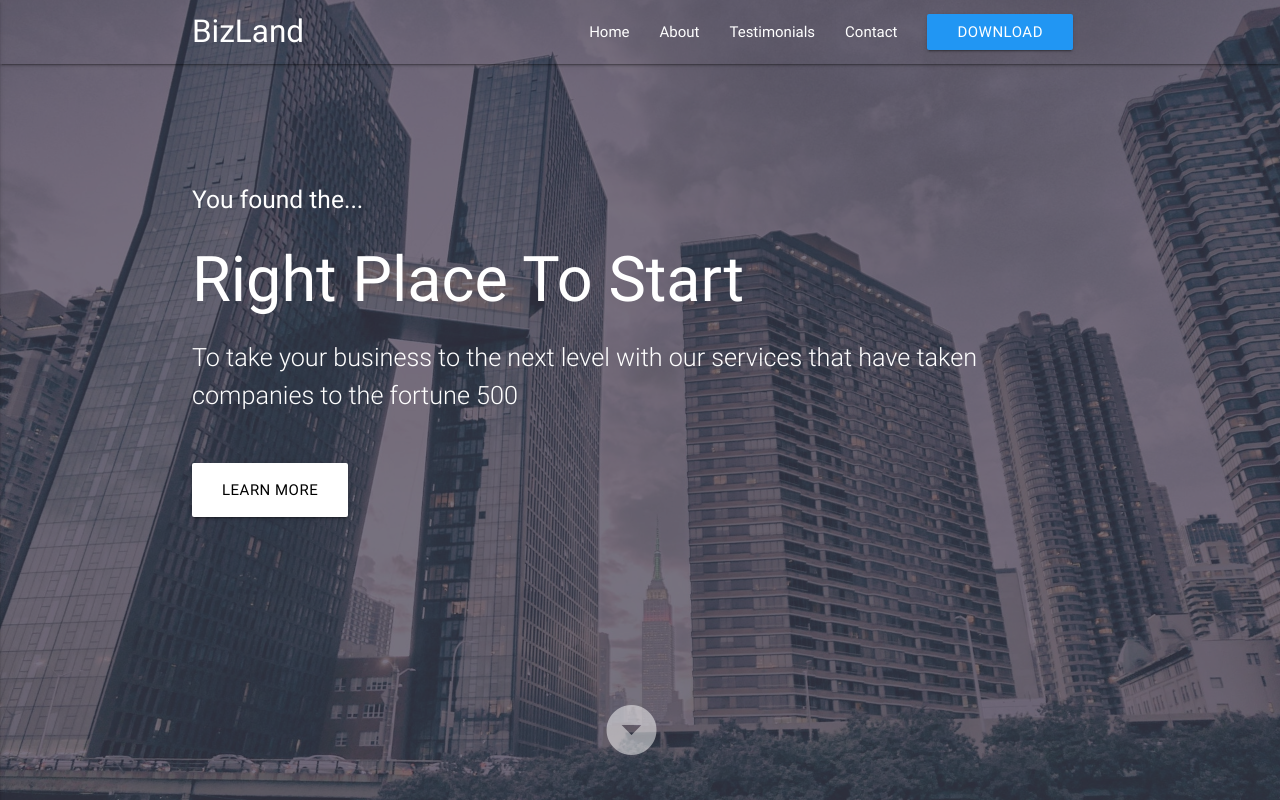
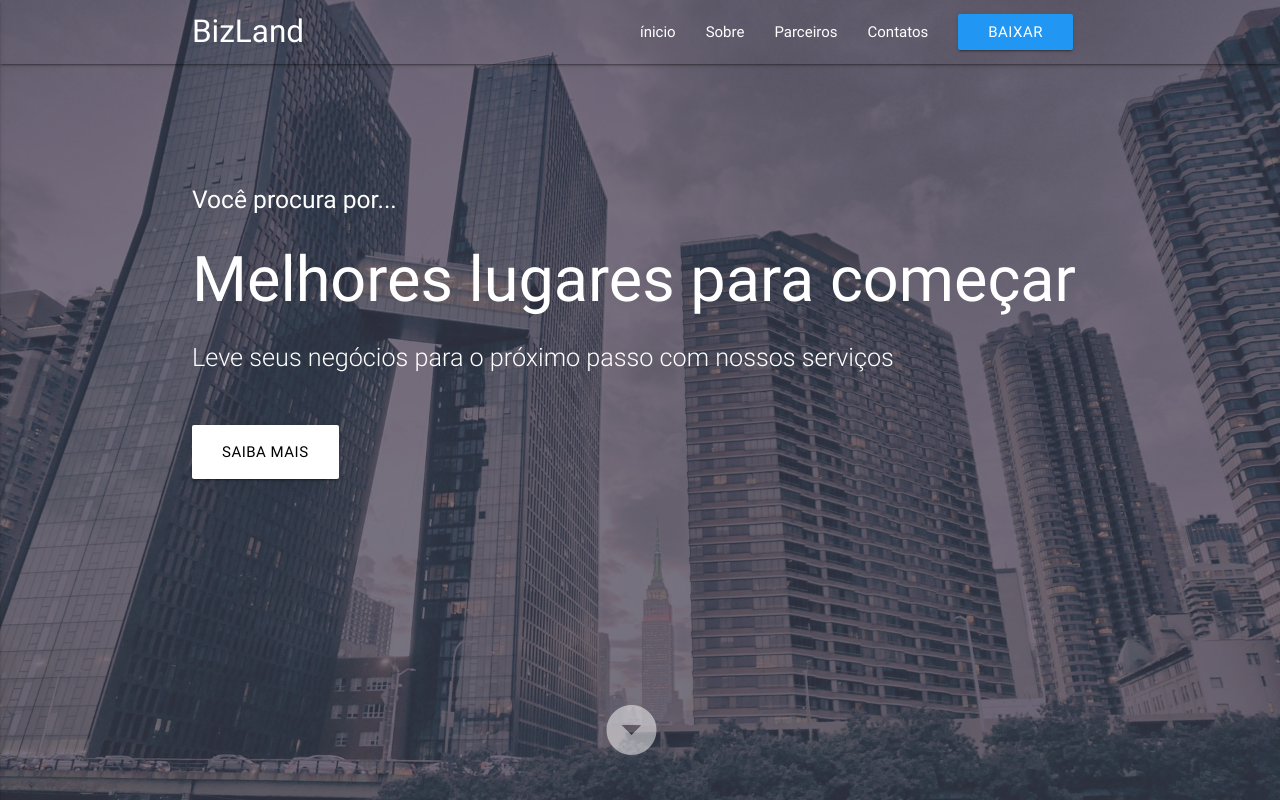
Before and after one commit to gustavocosta7/materialize_madmin, a plain HTML site: page bizland/index.html in a window 1280 px wide. Drawn offline with nearby package versions, Linux system fonts and the light colour scheme.

Commit message:
bizland - menu e showcase

```diff
--- a/bizland/index.html
+++ b/bizland/index.html
@@ -1,16 +1,23 @@
 <!DOCTYPE html>
 <html>
-
   <head>
     <!--Import Google Icon Font-->
-  <link href="https://fonts.googleapis.com/icon?family=Material+Icons" rel="stylesheet">
+    <link
+      href="https://fonts.googleapis.com/icon?family=Material+Icons"
+      rel="stylesheet"
+    />
     <!--Import materialize.css-->
-  <link type="text/css" rel="stylesheet" href="css/materialize.min.css" media="screen,projection" />
+    <link
+      type="text/css"
+      rel="stylesheet"
+      href="css/materialize.min.css"
+      media="screen,projection"
+    />
     <link type="text/css" rel="stylesheet" href="css/main.css" />
 
     <!--Let browser know website is optimized for mobile-->
     <meta name="viewport" content="width=device-width, initial-scale=1.0" />
-  <title>BizLand Theme</title>
+    <title>BizLand</title>
   </head>
 
   <body>
@@ -20,26 +27,16 @@
           <nav class="transparent">
             <div class="container">
               <div class="nav-wrapper">
-              <a href="#home" class="brand-logo">BizLand</a>
+                <a href="#index" class="brand-logo">BizLand</a>
                 <a href="#" data-activates="mobile-nav" class="button-collapse">
                   <i class="material-icons">menu</i>
                 </a>
                 <ul class="right hide-on-med-and-down">
-                <li>
-                  <a href="#home">Home</a>
-                </li>
-                <li>
-                  <a href="#about">About</a>
-                </li>
-                <li>
-                  <a href="#testimonials">Testimonials</a>
-                </li>
-                <li>
-                  <a href="#contact">Contact</a>
-                </li>
-                <li>
-                  <a href="#" class="btn blue">Download</a>
-                </li>
+                  <li><a href="#index">ínicio</a></li>
+                  <li><a href="#sobre">Sobre</a></li>
+                  <li><a href="#parceiros">Parceiros</a></li>
+                  <li><a href="#contato">Contatos</a></li>
+                  <li><a href="#" class="btn blue">Baixar</a></li>
                 </ul>
               </div>
             </div>
@@ -48,33 +45,29 @@
         <!-- Side nav -->
         <ul class="side-nav" id="mobile-nav">
           <h4 class="blue-grey darken-3 center">BizLand</h4>
-        <li>
-          <a class="divider"></a>
-        </li>
-        <li>
-          <a href="#home">Home</a>
-        </li>
-        <li>
-          <a href="#about">About</a>
-        </li>
-        <li>
-          <a href="#testimonials">Testimonials</a>
-        </li>
-        <li>
-          <a href="#contact">Contact</a>
-        </li>
+          <li class="divider"></li>
+          <li><a href="#index">ínicio</a></li>
+          <li><a href="#sobre">Sobre</a></li>
+          <li><a href="#parceiros">Parceiros</a></li>
+          <li><a href="#contato">Contatos</a></li>
         </ul>
-      <!-- Showcase -->
+        <!-- ShowCase -->
         <div class="showcase container">
           <div class="row">
             <div class="col s12 main-text">
-            <h5>You found the...</h5>
-            <h1>Right Place To Start</h1>
-            <p class="flow-text">To take your business to the next level with our services that have taken companies to the fortune 500</p>
-            <br>
-            <a href="#about" class="btn btn-large white black-text">Learn More</a>
-            <a href="#contact" class="white-text">
-              <i class="material-icons medium scroll-icon">arrow_drop_down_circle</i>
+              <h5>Você procura por...</h5>
+              <h1>Melhores lugares para começar</h1>
+              <p class="flow-text">
+                Leve seus negócios para o próximo passo com nossos serviços
+              </p>
+              <br />
+              <a href="#sobre" class="btn btn-large white black-text"
+                >Saiba mais</a
+              >
+              <a href="#contato" class="white-text">
+                <i class="material-icons medium scroll-icon"
+                  >arrow_drop_down_circle</i
+                >
               </a>
             </div>
           </div>
@@ -83,15 +76,16 @@
     </header>
 
     <!--Import jQuery before materialize.js-->
-  <script type="text/javascript" src="https://code.jquery.com/jquery-3.2.1.min.js"></script>
+    <script
+      type="text/javascript"
+      src="https://code.jquery.com/jquery-3.2.1.min.js"
+    ></script>
     <script type="text/javascript" src="js/materialize.min.js"></script>
     <script>
-    $(document).ready(function () {
+      $(document).ready(function() {
         // Init Sidenav
         $('.button-collapse').sideNav();
-
       });
     </script>
   </body>
-
 </html>
```
Lines whose indentation alone changed are shown as unchanged.
